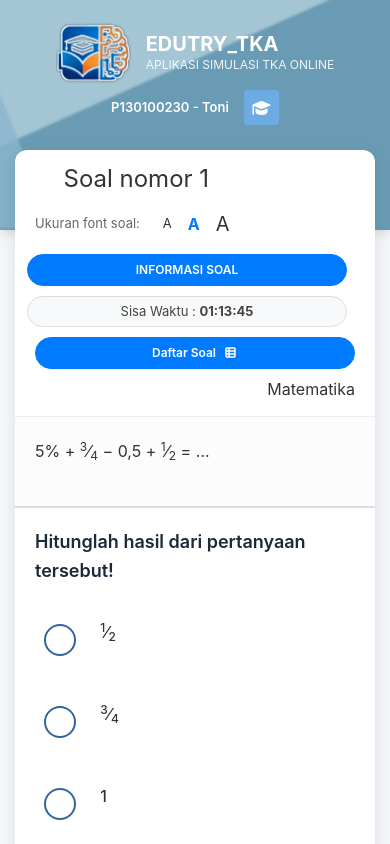
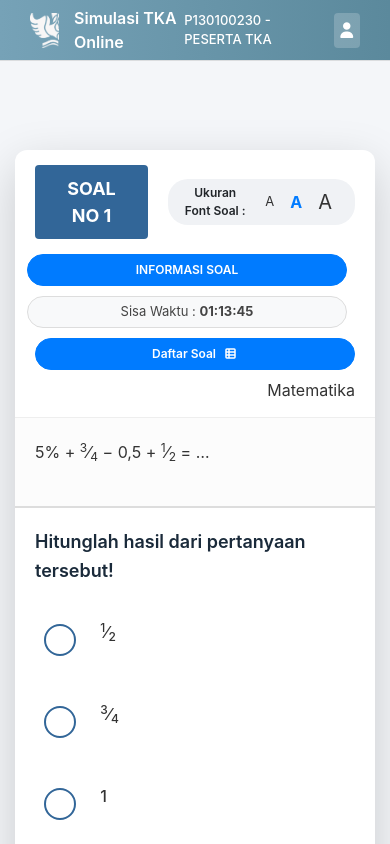
Before and after one commit to TONI1493/tka_simulation, a React (Vite) app: page /exam in a window 390 px wide. Shown: the top 844 px of the page. Built offline with nearby package versions, Linux system fonts and the light colour scheme.

Commit message:
Fix mobile blank screen layout

```diff
--- a/src/components/ExamPage.jsx
+++ b/src/components/ExamPage.jsx
@@ -24,8 +24,21 @@ const ExamPage = () => {
     const mapelKey = mapel === 'Bahasa Indonesia' ? 'bahasa_indonesia' : 'matematika';
     const paketKey = paket.toLowerCase().replace(/ /g, '');
 
-    const questionList = questions[mapelKey]?.[paketKey] || questions.matematika.paket1;
+    const questionList = questions[mapelKey]?.[paketKey] || questions.matematika.paket1 || [];
     const currentQuestion = questionList[currentQuestionIndex];
+
+    // Fallback if question not found
+    if (!currentQuestion && !loading) {
+        return (
+            <div className="exam-container d-flex align-items-center justify-content-center" style={{ minHeight: '100vh' }}>
+                <div className="text-center p-5 bg-white shadow rounded">
+                    <h4 className="text-danger mb-3">Oops! Soal tidak ditemukan.</h4>
+                    <p className="text-muted">Terjadi kendala saat memuat data mata pelajaran: {mapel} - {paket}</p>
+                    <button onClick={() => navigate('/')} className="btn btn-primary px-4 mt-3">Kembali ke Beranda</button>
+                </div>
+            </div>
+        );
+    }
 
     const cleanText = (text) => {
         if (!text) return "";
@@ -102,43 +115,13 @@ const ExamPage = () => {
     };
 
     const handleSubmit = () => {
-        setLoading(true);
-        setTimeout(() => {
-            let correctCount = 0;
-            questionList.forEach(q => {
-                const answer = answers[q.id];
-                if (q.type === 'true-false-statements') {
-                    const isAllCorrect = q.statements.every(s => answer && answer[s.id] === s.correctAnswer);
-                    if (isAllCorrect) correctCount++;
-                } else if (q.type === 'multiple-answer') {
-                    const isAllCorrect = Array.isArray(answer) &&
-                        answer.length === q.correctAnswers.length &&
-                        answer.every(a => q.correctAnswers.includes(a));
-                    if (isAllCorrect) correctCount++;
-                } else {
-                    if (answer === q.correctAnswer) {
-                        correctCount++;
-                    }
-                }
-            });
-            setLoading(false);
-            navigate('/result', {
-                state: {
-                    score: Math.round((correctCount / questionList.length) * 100),
-                    total: questionList.length,
-                    correct: correctCount,
-                    wrong: questionList.length - correctCount,
-                    mapel: mapel,
-                    paket: paket,
-                    answers: answers
-                }
-            });
-        }, 2000);
+        if (window.confirm("Apakah Anda yakin ingin mengakhiri tes?")) {
+            navigate('/result', { state: { answers, mapel, paket, questionList } });
+        }
     };
 
     return (
-        <div className="exam-container" style={{ position: 'relative' }}>
-            {/* GLOBAL LOADING GIF OVERLAY */}
+        <div className="exam-container">
             {loading && (
                 <div style={{
                     position: 'fixed', top: 0, left: 0, right: 0, bottom: 0,
@@ -149,40 +132,31 @@ const ExamPage = () => {
                 </div>
             )}
 
-            {/* FIXED TOP BACKGROUND (Blue) */}
-            <div className="fixed-blue-header">
-                <div className="header-logo-section">
-                    <div className="d-flex justify-content-between align-items-center header-top-row">
-                        <div className="d-flex align-items-center">
-                            <img src="/images/logo-edutry.png" alt="Logo" style={{ height: 75, marginRight: 15 }} />
-                            <div className="text-white text-left">
-                                <h2 style={{ fontSize: 20, fontWeight: 700, margin: 0 }}>EDUTRY_TKA</h2>
-                                <p style={{ fontSize: 12, margin: 0, opacity: 0.9 }}>APLIKASI SIMULASI TKA ONLINE</p>
-                            </div>
-                        </div>
-                        <div className="d-flex align-items-center text-white">
-                            <span style={{ fontSize: 13, marginRight: 15, fontWeight: 600 }}>P130100230 - Toni</span>
-                            <div style={{
-                                width: 35, height: 35, background: '#6dace3', borderRadius: 4,
-                                display: 'flex', alignItems: 'center', justifyContent: 'center'
-                            }}>
-                                <i className="fas fa-graduation-cap"></i>
-                            </div>
-                        </div>
+            {/* TOP HEADER (TEAL) */}
+            <div className="exam-top-header d-flex justify-content-between align-items-center">
+                <div className="d-flex align-items-center">
+                    <img src="/images/logo-w.png" alt="Logo" style={{ height: 35, marginRight: 15 }} />
+                    <span style={{ fontWeight: 600, fontSize: 16 }}>Simulasi TKA Online</span>
+                </div>
+                <div className="d-flex align-items-center">
+                    <span className="mr-3" style={{ fontSize: 13, fontWeight: 500 }}>P130100230 - PESERTA TKA</span>
+                    <div style={{ width: 35, height: 35, background: 'rgba(255,255,255,0.2)', borderRadius: 4, display: 'flex', alignItems: 'center', justifyContent: 'center' }}>
+                        <i className="fas fa-user text-white"></i>
                     </div>
                 </div>
             </div>
 
-            {/* MAIN EXAM CARD CONTAINER */}
             <div className="exam-main-container">
-                <div className="exam-card-wrapper">
+                <div className="exam-card-wrapper shadow-lg">
                     {/* CARD HEADER */}
                     <div className="exam-card-header">
-                        <div className="d-flex justify-content-between align-items-start header-top-row">
-                            <div>
-                                <h4 style={{ fontWeight: 400, color: '#333', fontSize: 24, marginBottom: 15 }}>Soal nomor {currentQuestionIndex + 1}</h4>
-                                <div className="d-flex align-items-center">
-                                    <span style={{ fontSize: 13, color: '#666', marginRight: 15 }}>Ukuran font soal:</span>
+                        <div className="d-flex justify-content-between align-items-center header-top-row">
+                            <div className="d-flex align-items-center">
+                                <div style={{ background: '#326698', color: 'white', padding: '10px 20px', borderRadius: 4, fontWeight: 700, fontSize: 18, marginRight: 20 }}>
+                                    SOAL NO {currentQuestionIndex + 1}
+                                </div>
+                                <div className="d-flex align-items-center" style={{ background: '#f0f2f5', padding: '5px 15px', borderRadius: 20 }}>
+                                    <span style={{ fontSize: 12, fontWeight: 600, marginRight: 10 }}>Ukuran Font Soal :</span>
                                     <span
                                         onClick={() => setFontSize(13)}
                                         style={{ fontSize: 13, cursor: 'pointer', margin: '0 8px', color: fontSize === 13 ? '#007bff' : '#333', fontWeight: fontSize === 13 ? 700 : 400 }}
@@ -220,9 +194,9 @@ const ExamPage = () => {
                         </div>
                     </div>
 
-                    {/* CARD CONTENT - Split View 50/50 - Always Forced per User Request */}
+                    {/* CARD CONTENT */}
                     <div className="exam-card-content">
-                        {/* Left Side: Stimulus/Reference (50%) */}
+                        {/* Left Side: Stimulus (FORCED 50/50 Layout) */}
                         <div className="pane-stimulus">
                             {cleanText(currentQuestion.stimulus) ? (
                                 <div style={{
@@ -256,7 +230,7 @@ const ExamPage = () => {
                             )}
                         </div>
 
-                        {/* Right Side: Options/Statements ONLY (50%) */}
+                        {/* Right Side: Question & Options */}
                         <div className="pane-question">
                             <div style={{
                                 fontSize: fontSize + 2,
--- a/src/styles/exam.css
+++ b/src/styles/exam.css
@@ -101,7 +101,8 @@
 @media (max-width: 768px) {
     .exam-card-content {
         flex-direction: column;
-        overflow-y: auto;
+        overflow-y: visible;
+        /* Allow natural scrolling on mobile */
     }
 }
 
@@ -132,8 +133,10 @@
         flex: none;
         width: 100%;
         max-height: none;
+        /* No max height on mobile to prevent double scrollers */
         padding: 20px;
         border-right: none;
+        overflow-y: visible;
     }
 
     .pane-stimulus {
```
